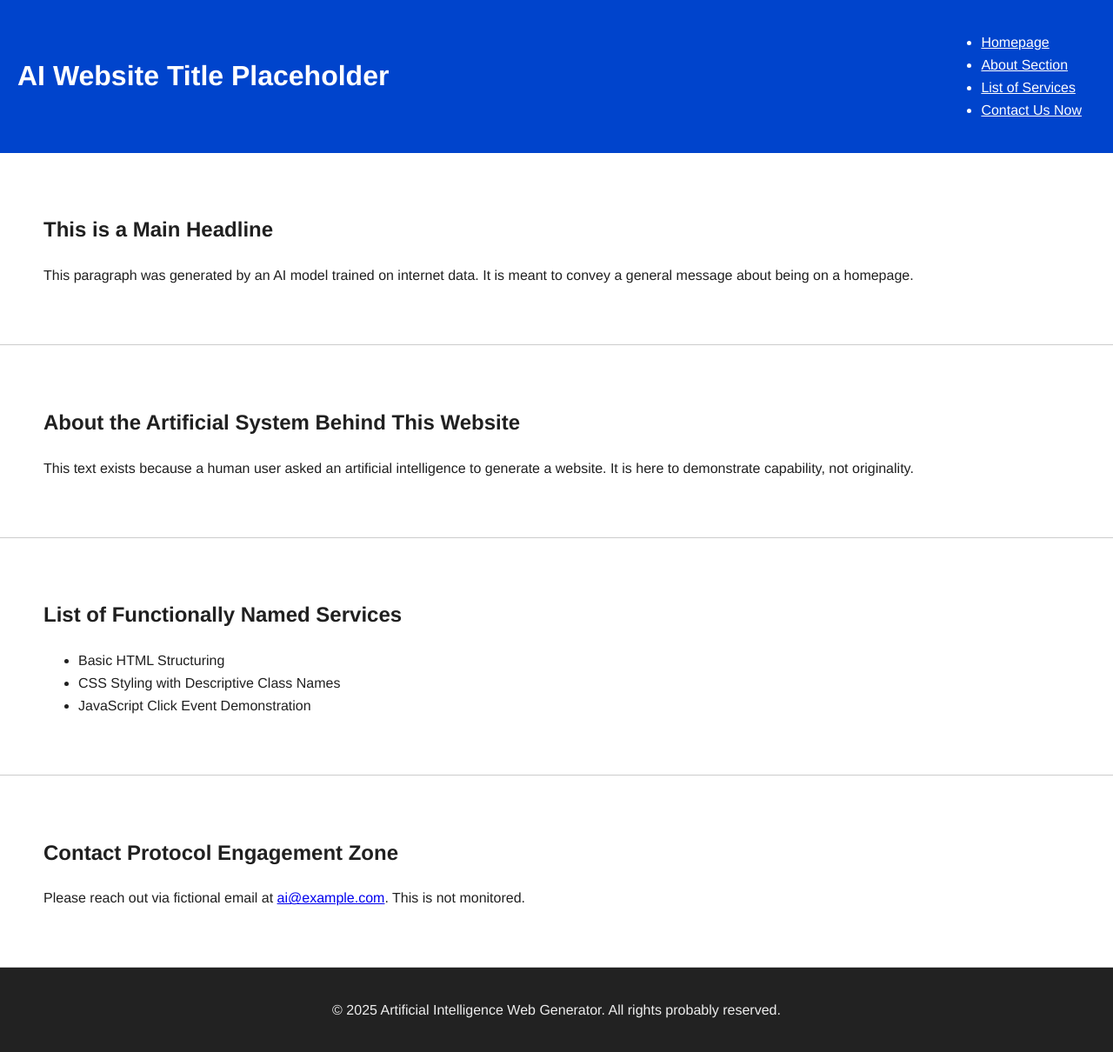
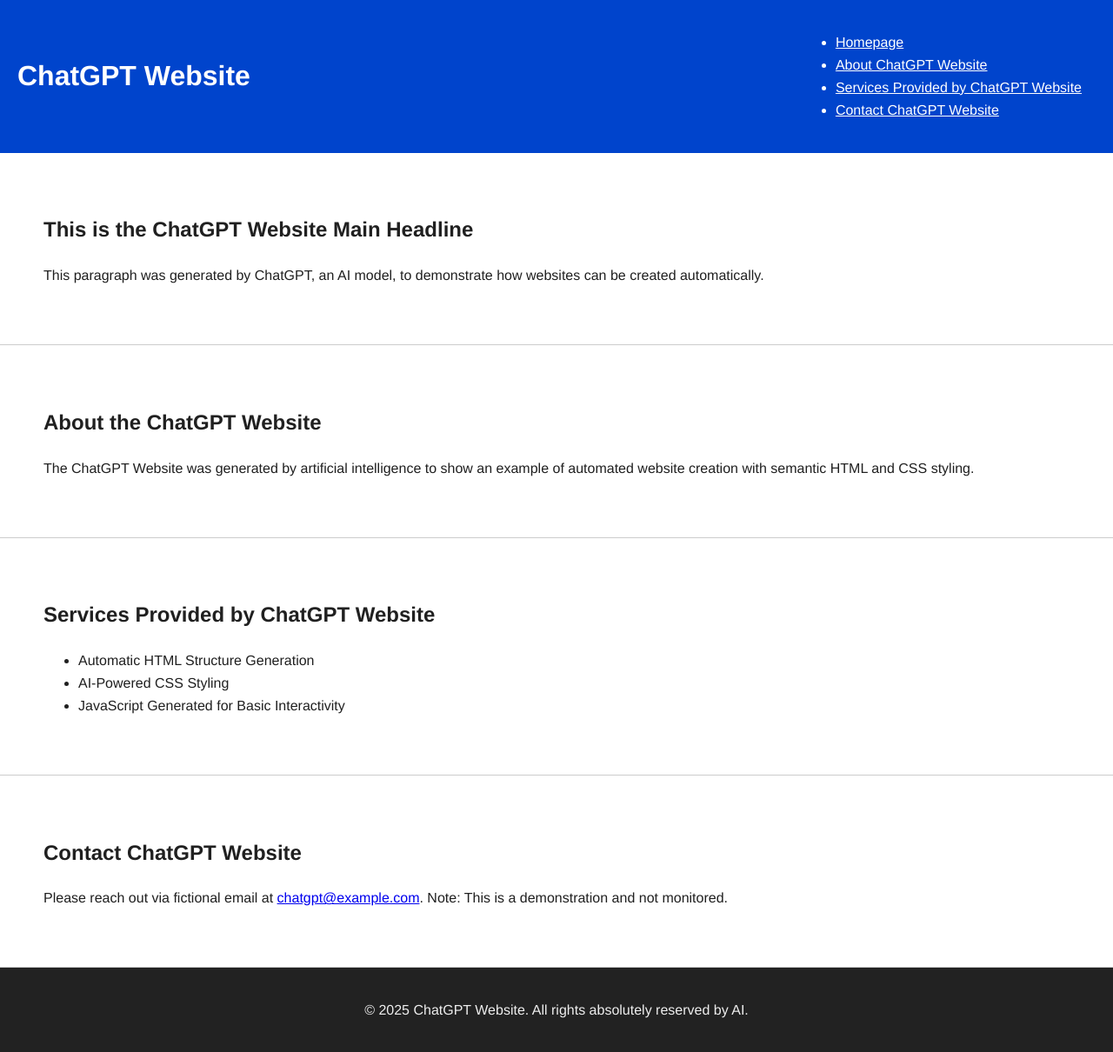
Before and after one commit to OWelton-Rosie/ChatGPT-website, a plain HTML site: page index.html in a window 1280 px wide. Shown: the whole page at 87% size. Drawn offline with Linux system fonts and the light colour scheme.

Commit message:
Update index.html

```diff
--- a/index.html
+++ b/index.html
@@ -3,21 +3,21 @@
 <head>
   <meta charset="UTF-8" />
   <meta name="viewport" content="width=device-width, initial-scale=1.0" />
-  <title>Website Generated by Artificial Intelligence</title>
+  <title>ChatGPT Website - Created by Artificial Intelligence</title>
   <link rel="stylesheet" href="styles.css" />
 </head>
 <body>
   <!-- Begin Artificially Generated Header -->
   <header class="top-most-header-area">
     <div class="flex-container-of-website-header">
-      <h1 id="ai-website-logo">AI Website Title Placeholder</h1>
+      <h1 id="ai-website-logo">ChatGPT Website</h1>
       <!-- Primary navigation element containing anchor links -->
       <nav id="navigation-element-for-humans">
         <ul class="list-of-navigational-list-items">
           <li><a href="#section-one-homepage" class="super-useful-link">Homepage</a></li>
-          <li><a href="#section-two-about" class="super-useful-link">About Section</a></li>
-          <li><a href="#section-three-services" class="super-useful-link">List of Services</a></li>
-          <li><a href="#section-four-contact" class="super-useful-link">Contact Us Now</a></li>
+          <li><a href="#section-two-about" class="super-useful-link">About ChatGPT Website</a></li>
+          <li><a href="#section-three-services" class="super-useful-link">Services Provided by ChatGPT Website</a></li>
+          <li><a href="#section-four-contact" class="super-useful-link">Contact ChatGPT Website</a></li>
         </ul>
       </nav>
     </div>
@@ -26,33 +26,33 @@
   <!-- Begin AI-Crafted Main Content -->
   <main>
     <section id="section-one-homepage" class="content-section-style-type-1">
-      <h2>This is a Main Headline</h2>
-      <p>This paragraph was generated by an AI model trained on internet data. It is meant to convey a general message about being on a homepage.</p>
+      <h2>This is the ChatGPT Website Main Headline</h2>
+      <p>This paragraph was generated by ChatGPT, an AI model, to demonstrate how websites can be created automatically.</p>
     </section>
 
     <section id="section-two-about" class="content-section-style-type-2">
-      <h2>About the Artificial System Behind This Website</h2>
-      <p>This text exists because a human user asked an artificial intelligence to generate a website. It is here to demonstrate capability, not originality.</p>
+      <h2>About the ChatGPT Website</h2>
+      <p>The ChatGPT Website was generated by artificial intelligence to show an example of automated website creation with semantic HTML and CSS styling.</p>
     </section>
 
     <section id="section-three-services" class="content-section-style-type-3">
-      <h2>List of Functionally Named Services</h2>
+      <h2>Services Provided by ChatGPT Website</h2>
       <ul>
-        <li>Basic HTML Structuring</li>
-        <li>CSS Styling with Descriptive Class Names</li>
-        <li>JavaScript Click Event Demonstration</li>
+        <li>Automatic HTML Structure Generation</li>
+        <li>AI-Powered CSS Styling</li>
+        <li>JavaScript Generated for Basic Interactivity</li>
       </ul>
     </section>
 
     <section id="section-four-contact" class="content-section-style-type-4">
-      <h2>Contact Protocol Engagement Zone</h2>
-      <p>Please reach out via fictional email at <a href="mailto:ai@example.com">ai@example.com</a>. This is not monitored.</p>
+      <h2>Contact ChatGPT Website</h2>
+      <p>Please reach out via fictional email at <a href="mailto:chatgpt@example.com">chatgpt@example.com</a>. Note: This is a demonstration and not monitored.</p>
     </section>
   </main>
 
   <!-- Begin Footer Constructed by Predictive Text -->
   <footer class="footer-area-at-bottom">
-    <p>&copy; 2025 Artificial Intelligence Web Generator. All rights probably reserved.</p>
+    <p>&copy; 2025 ChatGPT Website. All rights absolutely reserved by AI.</p>
   </footer>
 
   <script src="script.js"></script>
```
